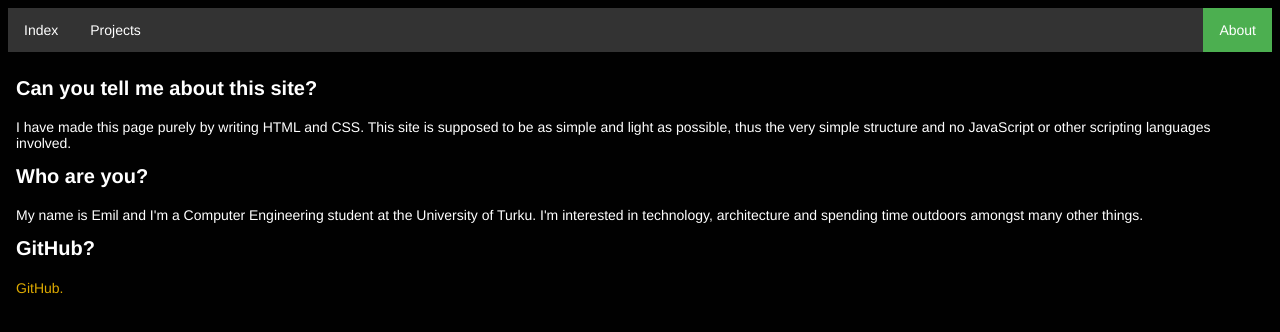
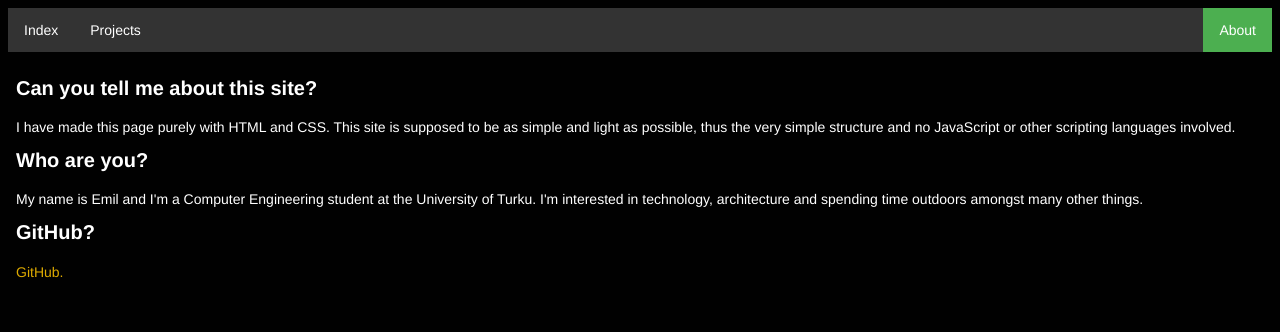
Before and after one commit to izvest/izvest.github.io, a plain HTML site: page about.html in a window 1280 px wide. Drawn offline with Linux system fonts and the light colour scheme.

Commit message:
Update about.html

```diff
--- a/about.html
+++ b/about.html
@@ -14,7 +14,7 @@
 		</ul>
 		<div class="content">
 			<h1>Can you tell me about this site?</h1>
-			<p>I have made this page purely by writing HTML and CSS. This site is supposed to be as simple and light as possible, thus the very simple structure and no JavaScript or other scripting languages involved.</p>
+			<p>I have made this page purely with HTML and CSS. This site is supposed to be as simple and light as possible, thus the very simple structure and no JavaScript or other scripting languages involved.</p>
 			<h1>Who are you?</h1>
 			<p>My name is Emil and I'm a Computer Engineering student at the University of Turku. I'm interested in technology, architecture and spending time outdoors amongst many other things.</p>
 			<h1>GitHub?</h1>
```
